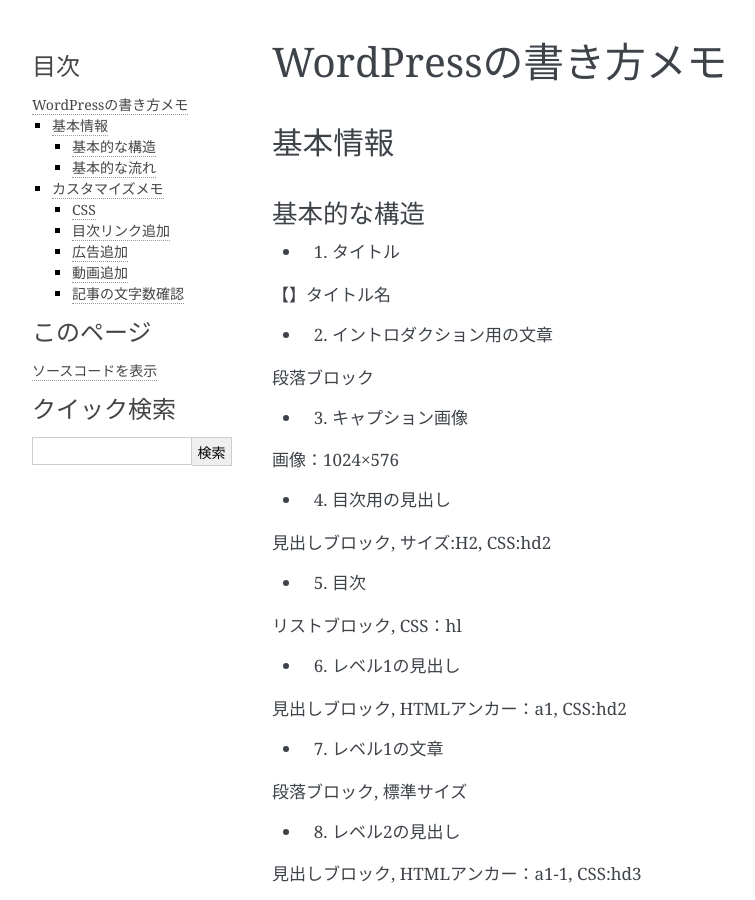
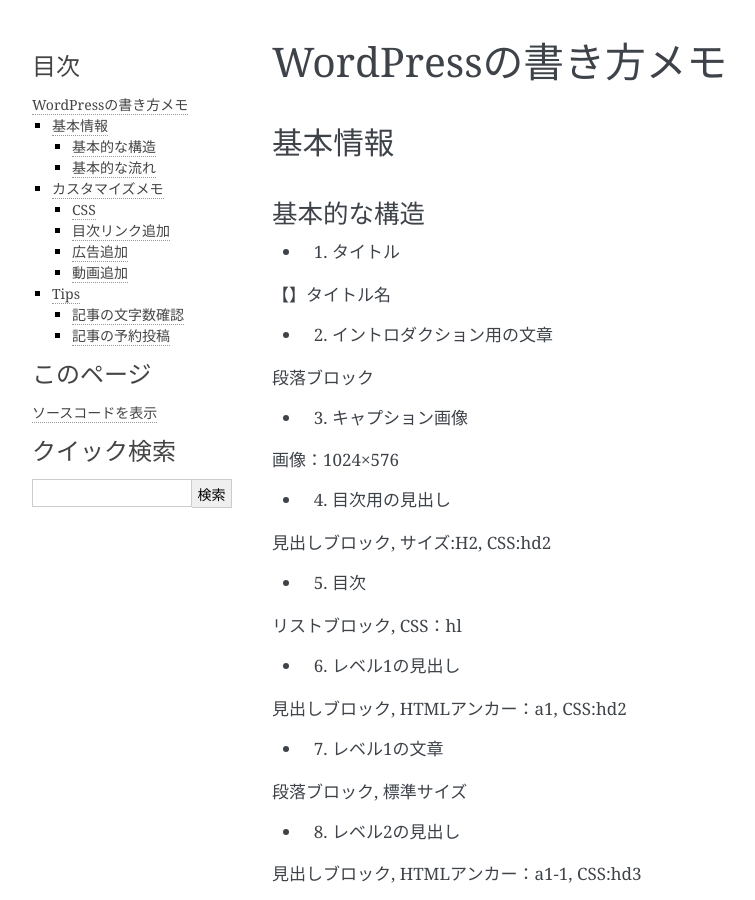
Before and after one commit to yuyuyu0706/sphinx, a Sphinx documentation site: the page built from sphinx/source/work/page05_blog.rst, in a window 1280 px wide and 900 px high. Shown: the whole window, without its empty margins (148-903 px from the left). Built offline with Sphinx 7.4.7, drawn with Linux system fonts in a browser that asks for light colours; pages that are not in the unit, such as notebooks, are missing from menus; some of the changed text lies outside the part shown.

Commit message:
auto commit

```diff
--- a/sphinx/source/work/page05_blog.rst
+++ b/sphinx/source/work/page05_blog.rst
@@ -71,6 +71,13 @@ wp-has-aspect-ratio:youtube用
 Youtubeブロック, ビジュアル編集で動画確認が可能
 
 
+Tips
+###############################
+
 記事の文字数確認
 ***********************
-左上のマークを押すと分かる
+* 左上のマークを押すと分かる
+
+記事の予約投稿
+***********************
+* `投稿日時を指定する(予約投稿する) <https://www.adminweb.jp/wordpress/post/index17.html>`_
```
